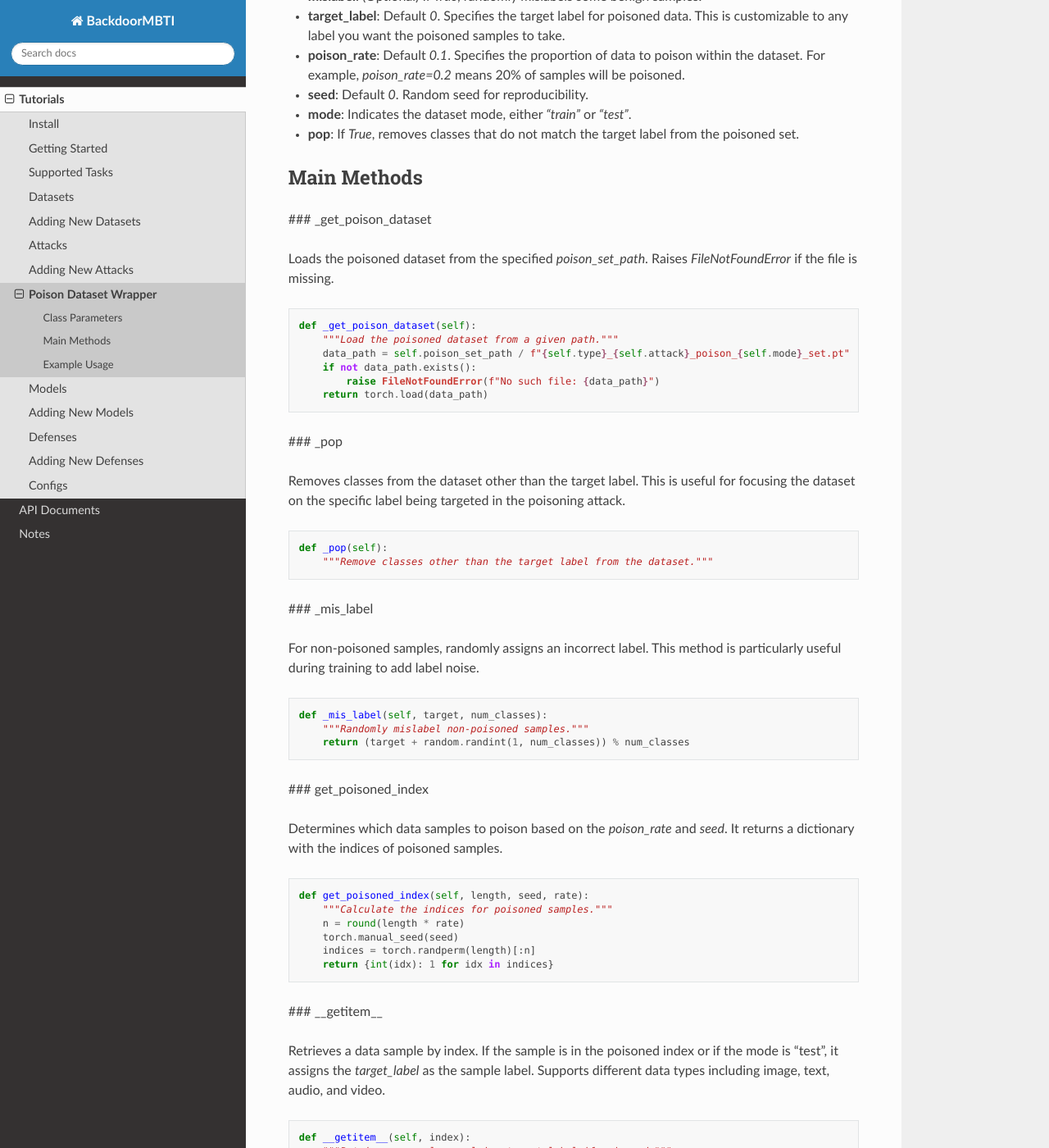
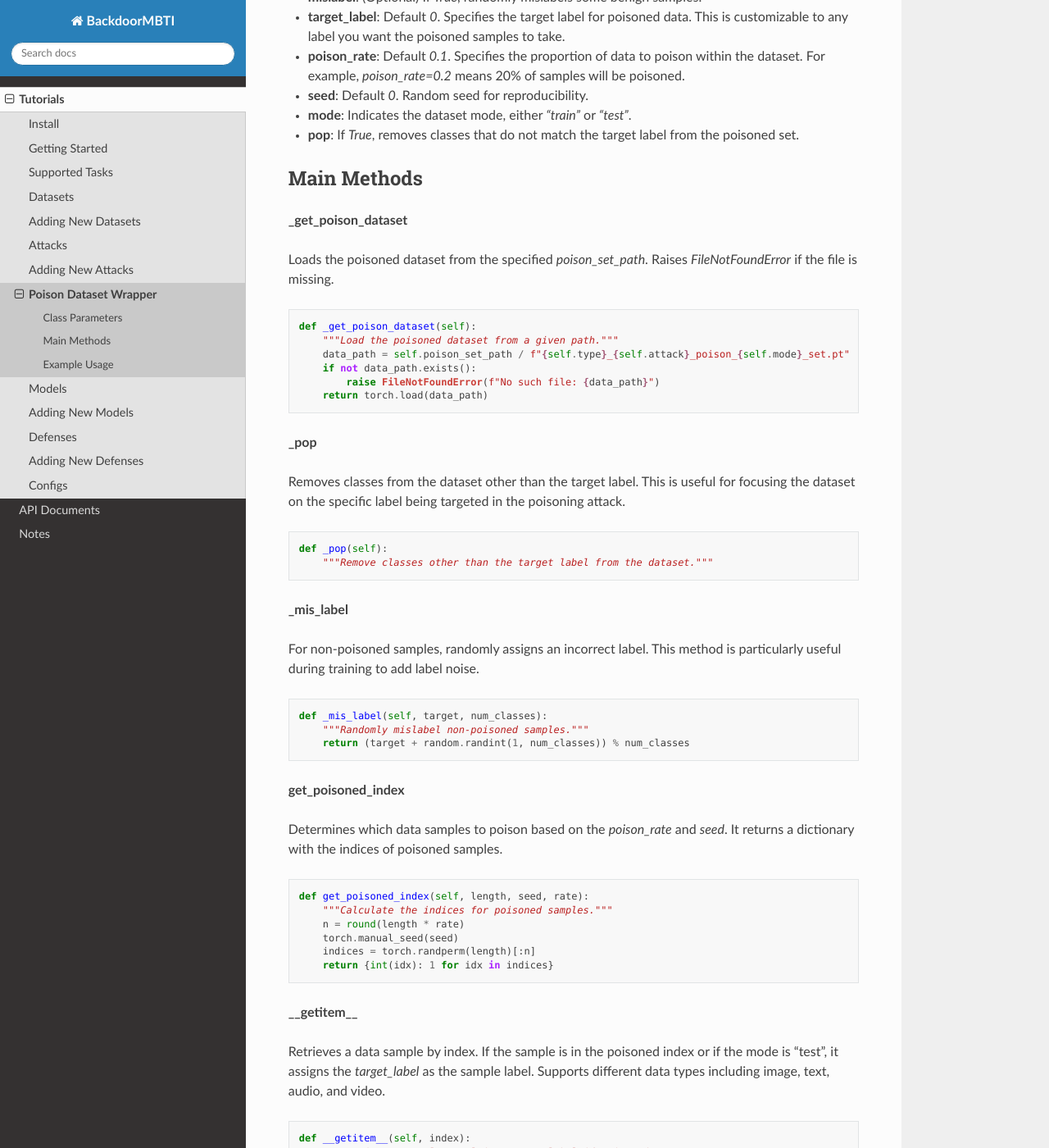
Before and after one commit to odymit/BackdoorMBTI-docs, a Sphinx documentation site: the page built from docs/source/tutorials/poison_dataset_wrapper.rst, in a window 1280 px wide and 1400 px high, scrolled down 831 px. Shown: the whole window at 82% size. Built offline with Sphinx 7.4.7 and the Read the Docs theme 3.1.0, drawn with Linux system fonts in a browser that asks for light colours; some of the changed text lies outside the part shown.

```diff
--- a/docs/source/tutorials/poison_dataset_wrapper.rst
+++ b/docs/source/tutorials/poison_dataset_wrapper.rst
@@ -2,7 +2,7 @@ Poison Dataset Wrapper
 ======================
 
 
-The `Poison Dataset Wrapper` is implemented in the `BackdoorMBTI/utils/data.py` file and provides a class, `BadSet`, for managing datasets with poisoned samples. This wrapper allows users to inject specific labels into a dataset at a controlled rate, making it especially useful for creating backdoor attacks in machine learning datasets.
+The ``Poison Dataset Wrapper`` is implemented in the ``BackdoorMBTI/utils/data.py`` file and provides a class, `BadSet`, for managing datasets with poisoned samples. This wrapper allows users to inject specific labels into a dataset at a controlled rate, making it especially useful for creating backdoor attacks in machine learning datasets.
 
 .. code-block:: python
 
@@ -44,7 +44,7 @@ Class Parameters
 Main Methods
 ------------
 
-### _get_poison_dataset
+**_get_poison_dataset**
 
 Loads the poisoned dataset from the specified `poison_set_path`. Raises `FileNotFoundError` if the file is missing.
 
@@ -58,7 +58,7 @@ Loads the poisoned dataset from the specified `poison_set_path`. Raises `FileNot
        return torch.load(data_path)
 
 
-### _pop
+**_pop**
 
 Removes classes from the dataset other than the target label. This is useful for focusing the dataset on the specific label being targeted in the poisoning attack.
 
@@ -68,7 +68,7 @@ Removes classes from the dataset other than the target label. This is useful for
        """Remove classes other than the target label from the dataset."""
 
 
-### _mis_label
+**_mis_label**
 
 For non-poisoned samples, randomly assigns an incorrect label. This method is particularly useful during training to add label noise.
 
@@ -79,7 +79,7 @@ For non-poisoned samples, randomly assigns an incorrect label. This method is pa
        return (target + random.randint(1, num_classes)) % num_classes
 
 
-### get_poisoned_index
+**get_poisoned_index**
 
 Determines which data samples to poison based on the `poison_rate` and `seed`. It returns a dictionary with the indices of poisoned samples.
 
@@ -93,7 +93,7 @@ Determines which data samples to poison based on the `poison_rate` and `seed`. I
        return {int(idx): 1 for idx in indices}
 
 
-### __getitem__
+**__getitem__**
 
 Retrieves a data sample by index. If the sample is in the poisoned index or if the mode is "test", it assigns the `target_label` as the sample label. Supports different data types including image, text, audio, and video.
 
@@ -108,7 +108,7 @@ Retrieves a data sample by index. If the sample is in the poisoned index or if t
            return ...  # Logic for benign data
 
 
-### __len__
+**__len__**
 
 Returns the total length of the poisoned dataset.
 
```
